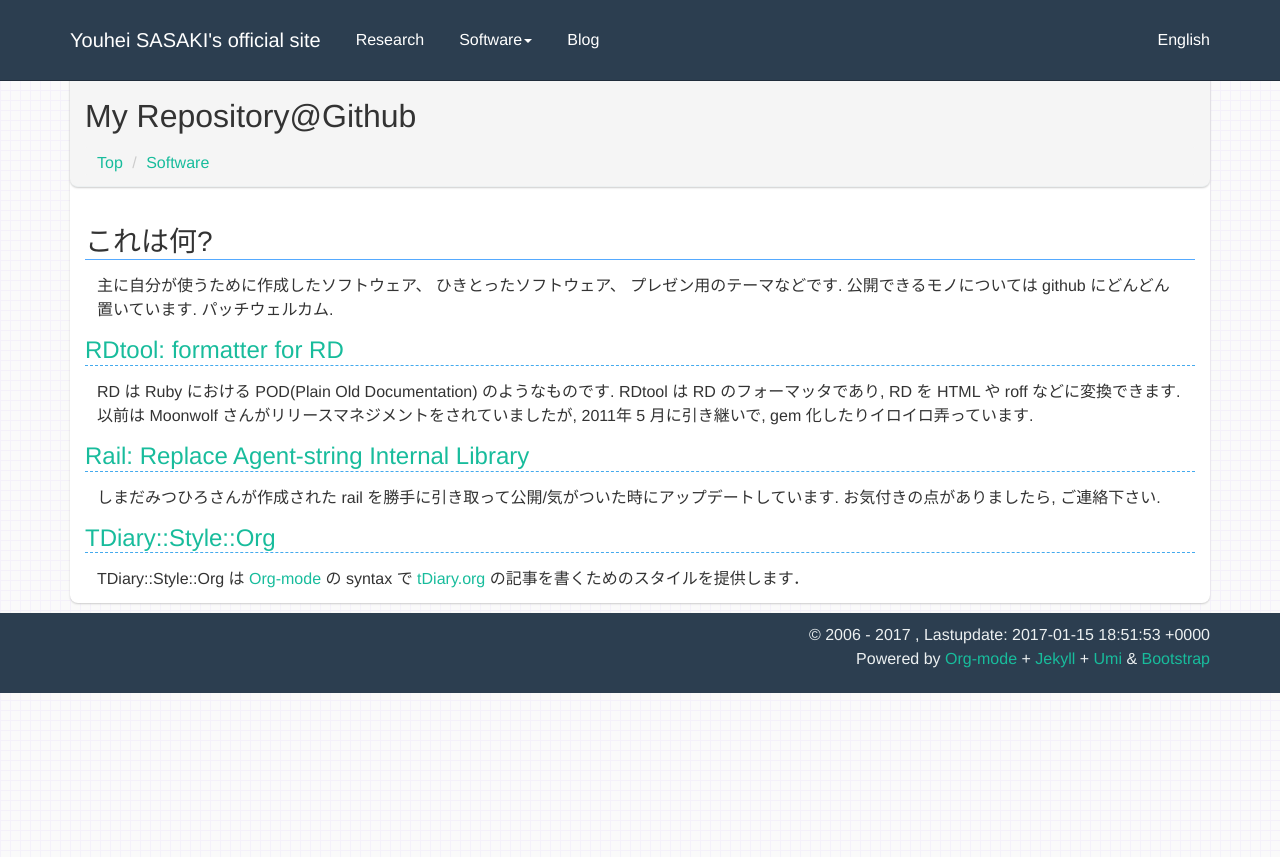
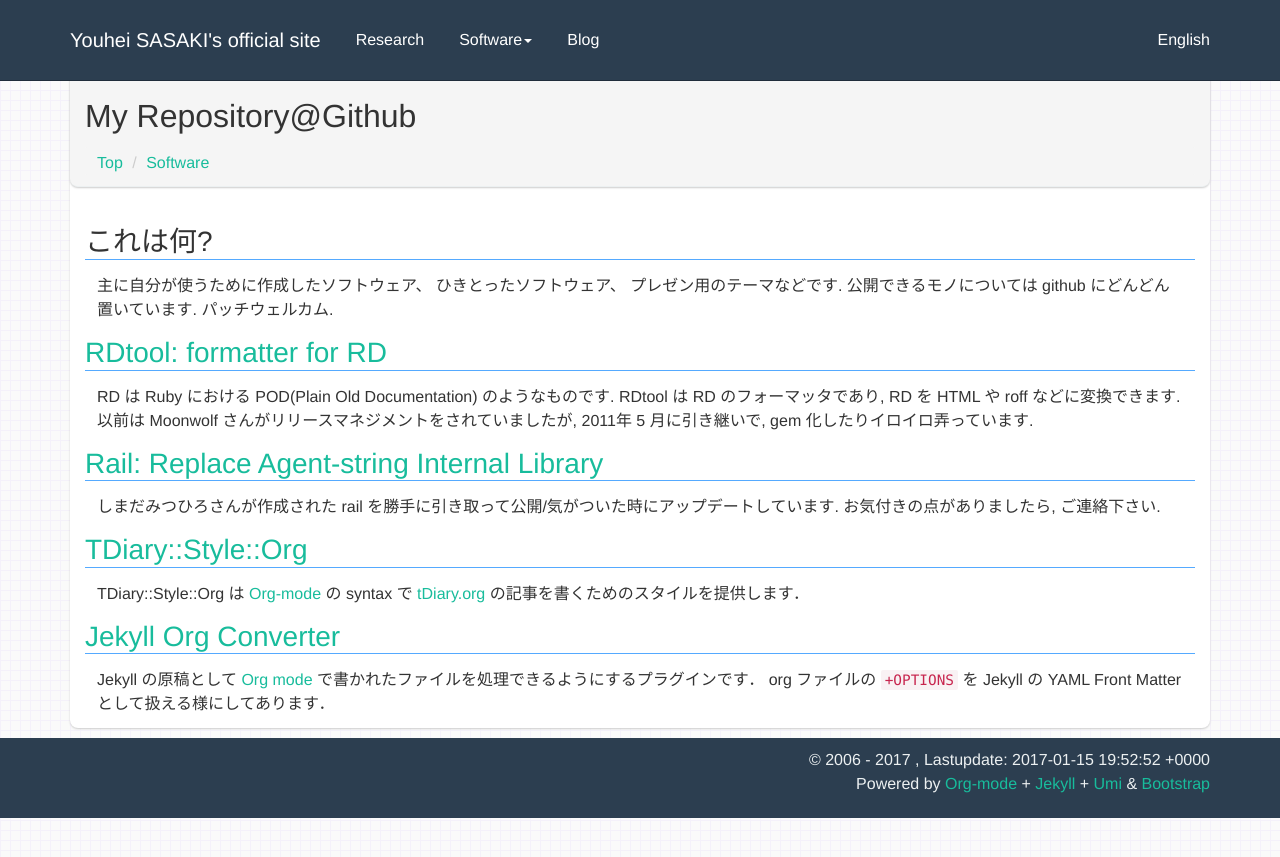
Before and after one commit to uwabami/uwabami.github.io, a Jekyll site: the page built from software/index.html, in a window 1280 px wide. Shown: the top 857 px of the page. Built offline with Jekyll 4.4.1, drawn with Linux system fonts in a browser that asks for light colours.

Commit message:
Add jekyll-org-converter
Signed-off-by: Youhei SASAKI <uwabami@gfd-dennou.org>

```diff
--- a/software/index.html
+++ b/software/index.html
@@ -1,14 +1,14 @@
 ---
 title: My Repository@Github
-date: 2017-01-15 18:51:53
+date: 2017-01-15 19:52:52
 layout: default
 lang: ja
 ref: software
 permalink: /software/index.html
 ---
-<div id="outline-container-org9022612" class="outline-2">
-<h2 id="org9022612">これは何?</h2>
-<div class="outline-text-2" id="text-org9022612">
+<div id="outline-container-org3037321" class="outline-2">
+<h2 id="org3037321">これは何?</h2>
+<div class="outline-text-2" id="text-org3037321">
 <p>
 主に自分が使うために作成したソフトウェア、
 ひきとったソフトウェア、
@@ -16,9 +16,10 @@ permalink: /software/index.html
 公開できるモノについては github にどんどん置いています. パッチウェルカム.
 </p>
 </div>
-<div id="outline-container-org8e8f0f1" class="outline-3">
-<h3 id="org8e8f0f1"><a href="rdtool/index.html">RDtool: formatter for RD</a></h3>
-<div class="outline-text-3" id="text-org8e8f0f1">
+</div>
+<div id="outline-container-org0bd60c9" class="outline-2">
+<h2 id="org0bd60c9"><a href="rdtool/index.html">RDtool: formatter for RD</a></h2>
+<div class="outline-text-2" id="text-org0bd60c9">
 <p>
 RD は Ruby における POD(Plain Old Documentation) のようなものです.
 RDtool は RD のフォーマッタであり, RD を HTML や roff などに変換できます.
@@ -27,18 +28,18 @@ RDtool は RD のフォーマッタであり, RD を HTML や roff などに変
 </p>
 </div>
 </div>
-<div id="outline-container-orgfeef93e" class="outline-3">
-<h3 id="orgfeef93e"><a href="rail/index.html">Rail: Replace Agent-string Internal Library</a></h3>
-<div class="outline-text-3" id="text-orgfeef93e">
+<div id="outline-container-orgb6ad633" class="outline-2">
+<h2 id="orgb6ad633"><a href="rail/index.html">Rail: Replace Agent-string Internal Library</a></h2>
+<div class="outline-text-2" id="text-orgb6ad633">
 <p>
 しまだみつひろさんが作成された rail を勝手に引き取って公開/気がついた時にアップデートしています.
 お気付きの点がありましたら, ご連絡下さい.
 </p>
 </div>
 </div>
-<div id="outline-container-org6e235c3" class="outline-3">
-<h3 id="org6e235c3"><a href="tdiary-style-org/index.html">TDiary::Style::Org</a></h3>
-<div class="outline-text-3" id="text-org6e235c3">
+<div id="outline-container-orgbf282ce" class="outline-2">
+<h2 id="orgbf282ce"><a href="tdiary-style-org/index.html">TDiary::Style::Org</a></h2>
+<div class="outline-text-2" id="text-orgbf282ce">
 <p>
 TDiary::Style::Org は
 <a href="http://orgmode.org/">Org-mode</a> の syntax で
@@ -46,4 +47,12 @@ TDiary::Style::Org は
 </p>
 </div>
 </div>
+<div id="outline-container-org1402738" class="outline-2">
+<h2 id="org1402738"><a href="jekyll-org-converter/index.html">Jekyll Org Converter</a></h2>
+<div class="outline-text-2" id="text-org1402738">
+<p>
+Jekyll の原稿として <a href="http://orgmode.org/">Org mode</a> で書かれたファイルを処理できるようにするプラグインです．
+org ファイルの <code>+OPTIONS</code> を Jekyll の YAML Front Matter として扱える様にしてあります．
+</p>
 </div>
+</div>
```
Also changed, not shown: software/index.en.html (+22 -13 lines), software/index.en.org (+7 -4 lines), software/index.org (+7 -4 lines), software/jekyll-org-converter/index.en.html (added, +73 -0 lines), software/jekyll-org-converter/index.en.org (added, +42 -0 lines), software/jekyll-org-converter/index.html (added, +85 -0 lines), software/jekyll-org-converter/index.org (added, +49 -0 lines).
